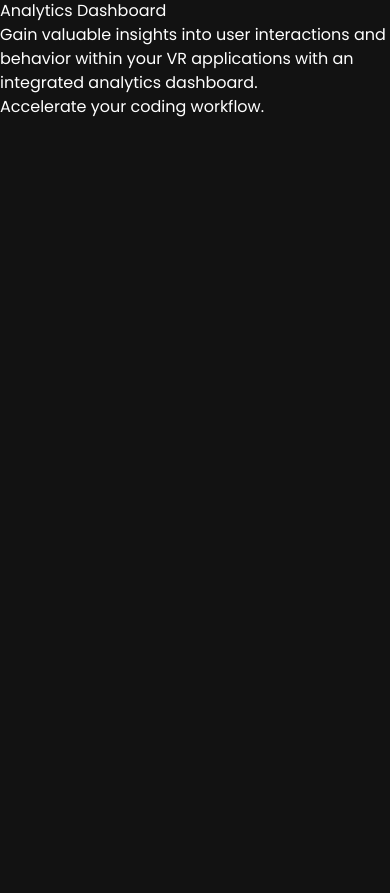
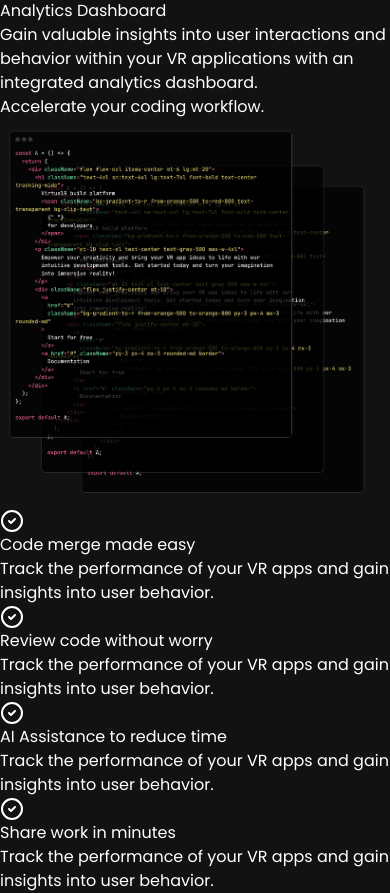
Before and after one commit to PRABHAT1SHUKLA/artificial-world, a React (Vite) app: page / in a window 390 px wide. Shown: the part 1682-2575 px from the top of the page. Before the commit the page ends 1801 px from the top, so only its background shows below. Built offline with nearby package versions, Linux system fonts and the light colour scheme.

Commit message:
feat: workflow section implemented:

```diff
--- a/src/components/WorkFlow.jsx
+++ b/src/components/WorkFlow.jsx
@@ -1,5 +1,9 @@
-const WorkFlow = () =>{
-  return(
+import { CheckCircle2 } from "lucide-react";
+import codeImg from "../assets/code.jpg";
+import { checklistItems } from "../constants";
+
+const WorkFlow = () => {
+  return (
     <div className="mt-20">
       <h2 className="text-3xl sm:text-5xl lg:text-6xl text-center mt-6 tracking-wide">
         Accelerate your {" "}
@@ -7,6 +11,27 @@
           coding workflow.
         </span>
       </h2>
+
+      <div className="flex flex-wrap justify-center">
+        <div className="p-2 w-full lg:w-1/2">
+          <img src={codeImg} alt="coding" />
+        </div>
+        <div className="pt-12 w-full lg:w-1/2 ">
+          {checklistItems.map((item, index) =>
+          (<div key={index} className="flex mb-12">
+            <div className="text-green-400 mx-6 bg-neutral-900 h-10 w-10 p-2 justify-center items-center rounded-full">
+              <CheckCircle2 />
+            </div>
+            <div>
+                <h5 className="mt-1 mb-2 text-2xl">{item.title}</h5>
+                <p className="text-md text-neutral-500">{item.description}</p>
+              </div>
+          </div>)
+          )}
+        </div>
+
+
+      </div>
     </div>
   )
 }
```
